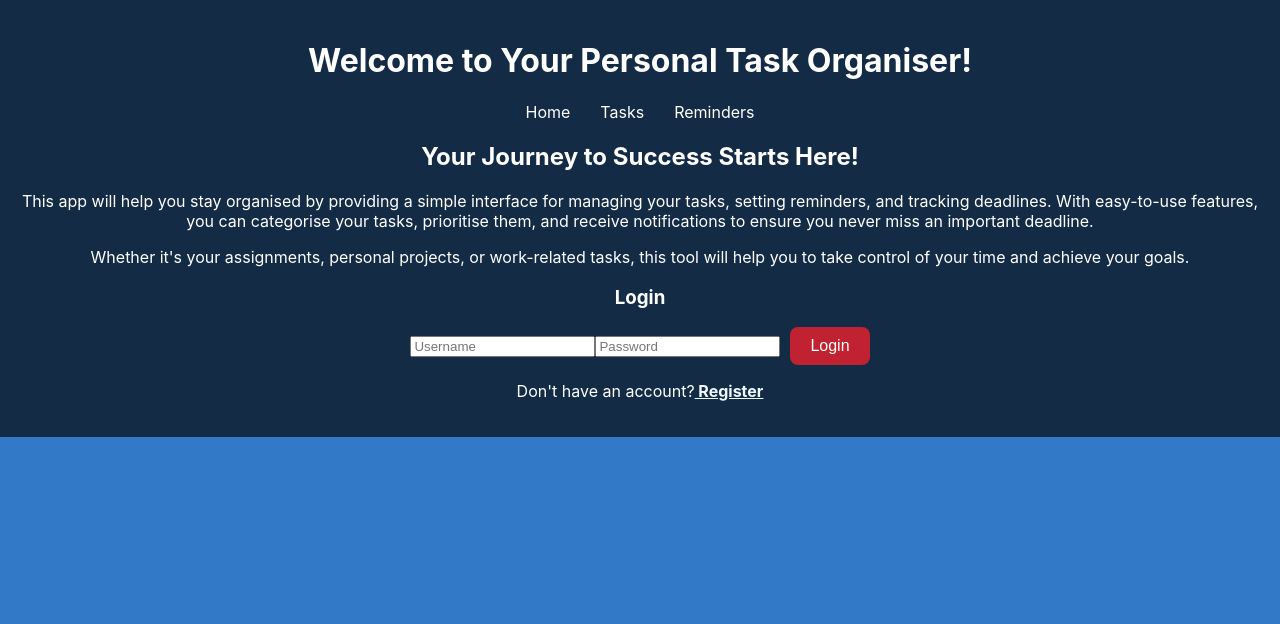
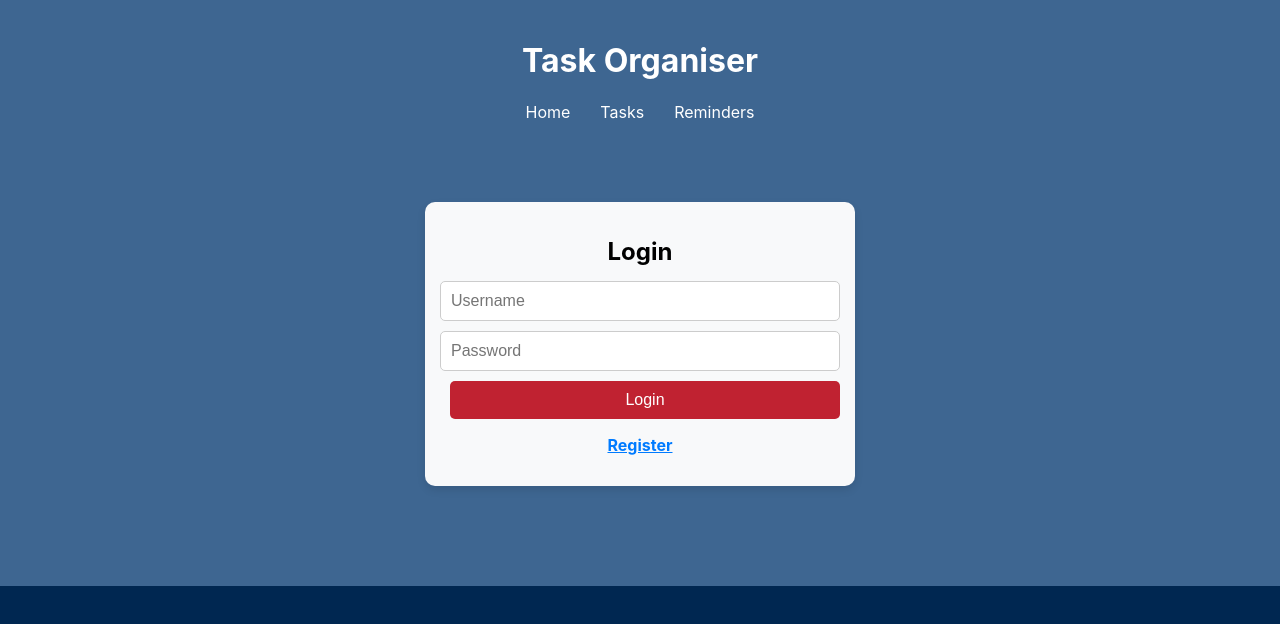
Before and after one commit to rp3002/todo-app, a React (Create React App) app: page / in a window 1280 px wide. Shown: the top 624 px of the page. Built offline with nearby package versions, Linux system fonts and the light colour scheme.

Commit message:
Made some changes in the Login/Register Page.

```diff
--- a/src/App.js
+++ b/src/App.js
@@ -14,16 +14,16 @@ function App() {
   const [isAuthenticated, setIsAuthenticated] = useState(false);
   const [username, setUsername] = useState('');
   const [password, setPassword] = useState('');
-  const [isLogin, setIsLogin] = useState(true); // To toggle between login and register
+  const [isLogin, setIsLogin] = useState(true); // Toggle between login and register
 
   const addTask = (taskText, category, priority, reminder) => {
     const newTask = {
       id: Date.now(),
       text: taskText,
-      category: category || 'General', // Default category
-      priority: priority || 'Medium', // Default priority
+      category: category || 'General',
+      priority: priority || 'Medium',
       completed: false,
-      reminder: reminder || null, // Store reminder
+      reminder: reminder || null,
     };
 
     const newTasks = [...tasks, newTask];
@@ -47,9 +47,8 @@ function App() {
 
   const handleLogin = (e) => {
     e.preventDefault();
-    // Add your login logic here (you might want to validate credentials)
     if (username && password) {
-      setIsAuthenticated(true); // Simulate successful login
+      setIsAuthenticated(true);
       setUsername('');
       setPassword('');
     }
@@ -57,10 +56,9 @@ function App() {
 
   const handleRegister = (e) => {
     e.preventDefault();
-    // Add your registration logic here (e.g., store user credentials)
     if (username && password) {
-      alert('User registered!'); // Simulate successful registration
-      setIsLogin(true); // Switch back to login after registration
+      alert('User registered!');
+      setIsLogin(true); // Switch back to login
       setUsername('');
       setPassword('');
     }
@@ -74,7 +72,7 @@ function App() {
     <Router>
       <div className="App">
         <header className="App-header">
-          <h1>Welcome to Your Personal Task Organiser!</h1>
+          <h1>Task Organiser</h1>
           <nav>
             <Link to="/">Home</Link>
             <Link to="/tasks">Tasks</Link>
@@ -84,22 +82,8 @@ function App() {
             <Route
               path="/"
               element={
-                <div>
-                  <h2>Your Journey to Success Starts Here!</h2>
-                  <p>
-                    This app will help you stay organised by providing a simple
-                    interface for managing your tasks, setting reminders, and tracking deadlines.
-                    With easy-to-use features, you can categorise your tasks, prioritise
-                    them, and receive notifications to ensure you never miss an important deadline.
-                  </p>
-                  <p>
-                    Whether it's your assignments, personal projects, or work-related tasks,
-                    this tool will help you to take control of your time and achieve your goals.
-                  </p>
-
-                  {/* Login/Register Form */}
-                  <div className="auth-form">
-                    <h3>{isLogin ? 'Login' : 'Register'}</h3>
+                <div className="auth-container">
+                  <h2>{isLogin ? 'Login' : 'Register'}</h2>
                   <form onSubmit={isLogin ? handleLogin : handleRegister}>
                     <input
                       type="text"
@@ -118,12 +102,10 @@ function App() {
                     <button type="submit">{isLogin ? 'Login' : 'Register'}</button>
                   </form>
                   <p>
-                      {isLogin ? "Don't have an account?" : "Already have an account?"}
                     <span onClick={toggleForm} className="toggle-link">
-                        {isLogin ? ' Register' : ' Login'}
+                      {isLogin ? 'Register' : 'Login'}
                     </span>
                   </p>
-                  </div>
                 </div>
               }
             />
@@ -132,11 +114,11 @@ function App() {
               element={
                 isAuthenticated ? (
                   <>
-                    <TaskInput addTask={addTask} /> {/* Pass updated addTask function */}
+                    <TaskInput addTask={addTask} />
                     <TaskList tasks={tasks} handleDelete={handleDelete} handleComplete={handleComplete} />
                   </>
                 ) : (
-                  <p>Please log in to access your tasks.</p>
+                  <p className="auth-warning">Please log in to access your tasks.</p>
                 )
               }
             />
@@ -146,7 +128,7 @@ function App() {
                 isAuthenticated ? (
                   <RemindersPage tasks={tasks} handleDelete={handleDelete} />
                 ) : (
-                  <p>Please log in to access your reminders.</p>
+                  <p className="auth-warning">Please log in to access your reminders.</p>
                 )
               }
             />
--- a/src/components/Header.js
+++ b/src/components/Header.js
@@ -2,7 +2,7 @@ import React from 'react';
 
 const Header = () => {
   return (
-    <header>
+    <header className="app-header">
       <h1>To-Do List</h1>
     </header>
   );
--- a/src/components/Reminders.js
+++ b/src/components/Reminders.js
@@ -9,8 +9,13 @@ const RemindersPage = ({ tasks, handleDelete }) => {
           .filter(task => task.reminder)
           .map(task => (
             <li key={task.id}>
-              {task.text} - Reminder: {new Date(task.reminder).toLocaleString()}
-              <button onClick={() => handleDelete(task.id)}>Delete Reminder</button>
+              <span>{task.text} - Reminder: {new Date(task.reminder).toLocaleString()}</span>
+              <button
+                onClick={() => handleDelete(task.id)}
+                aria-label={`Delete reminder for ${task.text}`}
+              >
+                Delete Reminder
+              </button>
             </li>
           ))}
       </ul>
--- a/src/styles.css
+++ b/src/styles.css
@@ -1,7 +1,7 @@
 /* Global styles */
 body {
   margin: 0;
-  background-color: #327ac7; /* Light blue background */
+  background-color: #002751; /* Dark blue background */
   color: #333; /* Darker text for contrast */
 }
 
@@ -14,11 +14,12 @@ html, body, .App {
 }
 
 .App-header {
-  background-color: #132b45; /* Blue header */
+  background-color: #3e6691; /* Blue header */
   padding: 20px;
   color: white;
 }
 
+/* Navigation styles */
 nav {
   margin: 20px 0;
 }
@@ -31,6 +32,54 @@ nav a {
 
 nav a:hover {
   text-decoration: underline;
+}
+
+/* Auth container styles */
+.auth-container {
+  display: flex;
+  flex-direction: column;
+  justify-content: center;
+  align-items: center;
+  height: auto; /* Adjust height */
+  margin: 80px auto; /* Increased margin-top to move it lower */
+  max-width: 400px; /* Max width for the container */
+  background-color: #f8f9fa; /* Light background for the form */
+  padding: 15px; /* Reduced padding */
+  border-radius: 10px;
+  box-shadow: 0 4px 8px rgba(0, 0, 0, 0.1);
+}
+
+.auth-container h2 {
+  margin-bottom: 15px; /* Adjusted margin */
+  color: black; /* Change Login text to black */
+}
+
+.auth-container form {
+  display: flex;
+  flex-direction: column;
+  width: 100%;
+}
+
+.auth-container input {
+  margin-bottom: 10px;
+  padding: 10px;
+  font-size: 16px;
+  border: 1px solid #ccc; /* Add border to inputs */
+  border-radius: 5px; /* Rounded corners for inputs */
+}
+
+.auth-container button {
+  padding: 10px;
+  background-color: #007bff; /* Primary button color */
+  color: white; /* Button text color */
+  border: none;
+  border-radius: 5px; /* Rounded corners for buttons */
+  cursor: pointer; /* Change cursor to pointer */
+  transition: background-color 0.3s, transform 0.3s, box-shadow 0.3s; /* Smooth transition for hover effects */
+}
+
+.auth-container button:hover {
+  background-color: #0056b3; /* Darker blue on hover */
 }
 
 /* List styles */
@@ -60,19 +109,6 @@ button {
   font-size: 16px; /* Slightly larger text for better readability */
 }
 
-/* Login/Register button styles */
-button.auth-button {
-  background-color: #f0f8ff; /* Light blue button */
-  color: #11253b; /* Dark blue text for contrast */
-}
-
-button.auth-button:hover {
-  background-color: #0a62a4; /* Darker blue on hover */
-  color: white; /* White text on hover */
-  transform: scale(1.05); /* Slightly enlarge on hover */
-  box-shadow: 0px 4px 10px rgba(0, 0, 0, 0.1); /* Add shadow effect */
-}
-
 /* Styles for the Complete button */
 button.complete {
   background-color: #28a745; /* Green color for the Complete button */
@@ -93,12 +129,17 @@ button:last-child:hover {
   background-color: #811616; /* Darker red on hover for delete button */
 }
 
-/* Toggle link styles (for Login/Register switch) */
+/* Styles for the toggle link */
 .toggle-link {
-  color: #f0f8ff; /* Light blue for visibility */
+  color: #007bff; /* Light blue for visibility */
   cursor: pointer;
   text-decoration: underline;
   font-weight: bold; /* Make it stand out */
+}
+
+/* Change color for the links */
+.toggle-link.black {
+  color: black; /* Change to black */
 }
 
 .toggle-link:hover {
@@ -107,3 +148,11 @@ button:last-child:hover {
   transform: scale(1.1); /* Slightly increase size on hover */
   transition: color 0.3s, transform 0.3s; /* Smooth transition for hover effects */
 }
+
+/* Add styles for the account text */
+/* Directly targeting the paragraph elements */
+/* More specific targeting of the account text paragraphs */
+.account-text {
+  color: black; /* Set text color to black */
+  margin: 10px 0; /* Optional: Add margin for spacing */
+}
```
Also changed, not shown: src/components/TaskItem.js (+13 -4 lines). Lines whose indentation alone changed are shown as unchanged.
